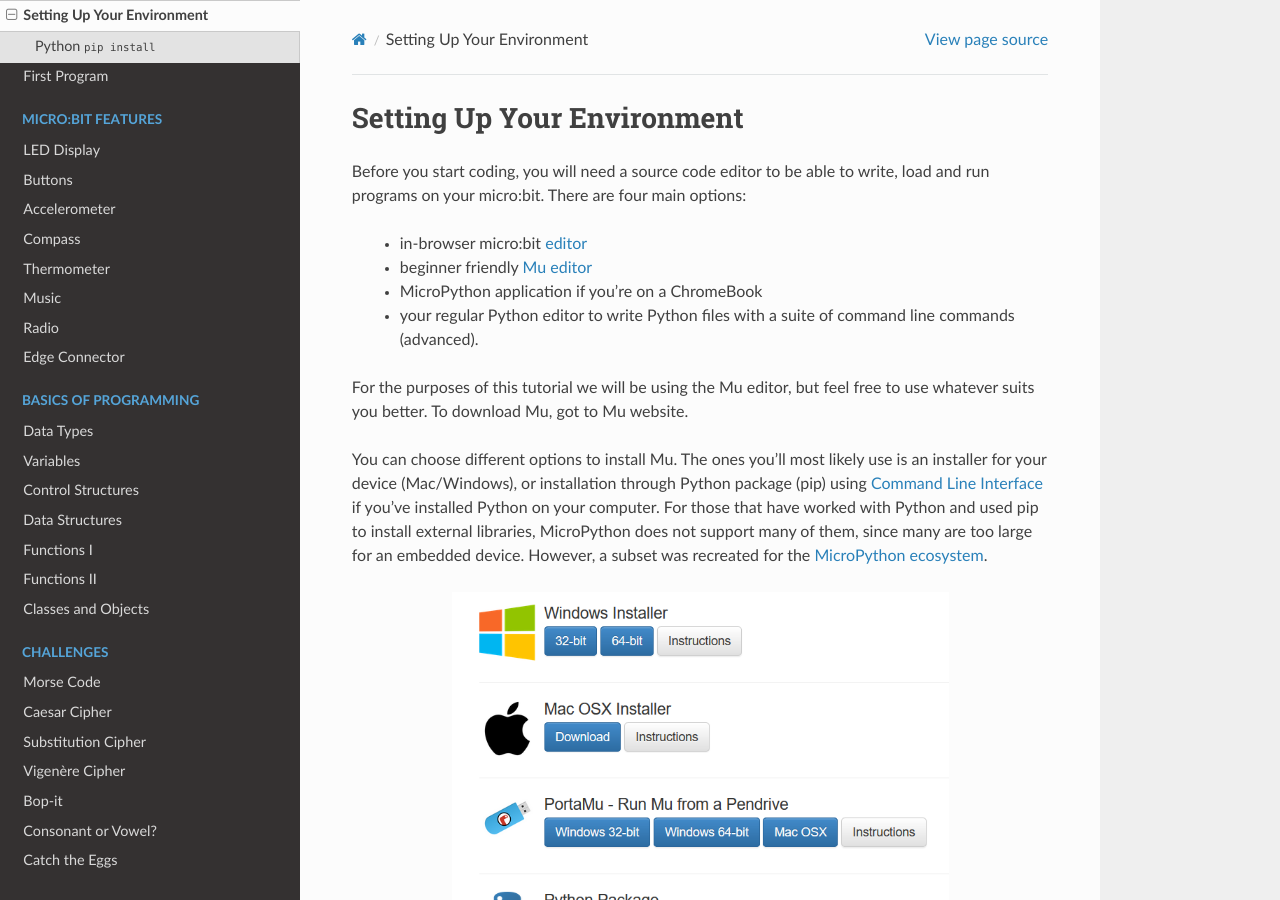
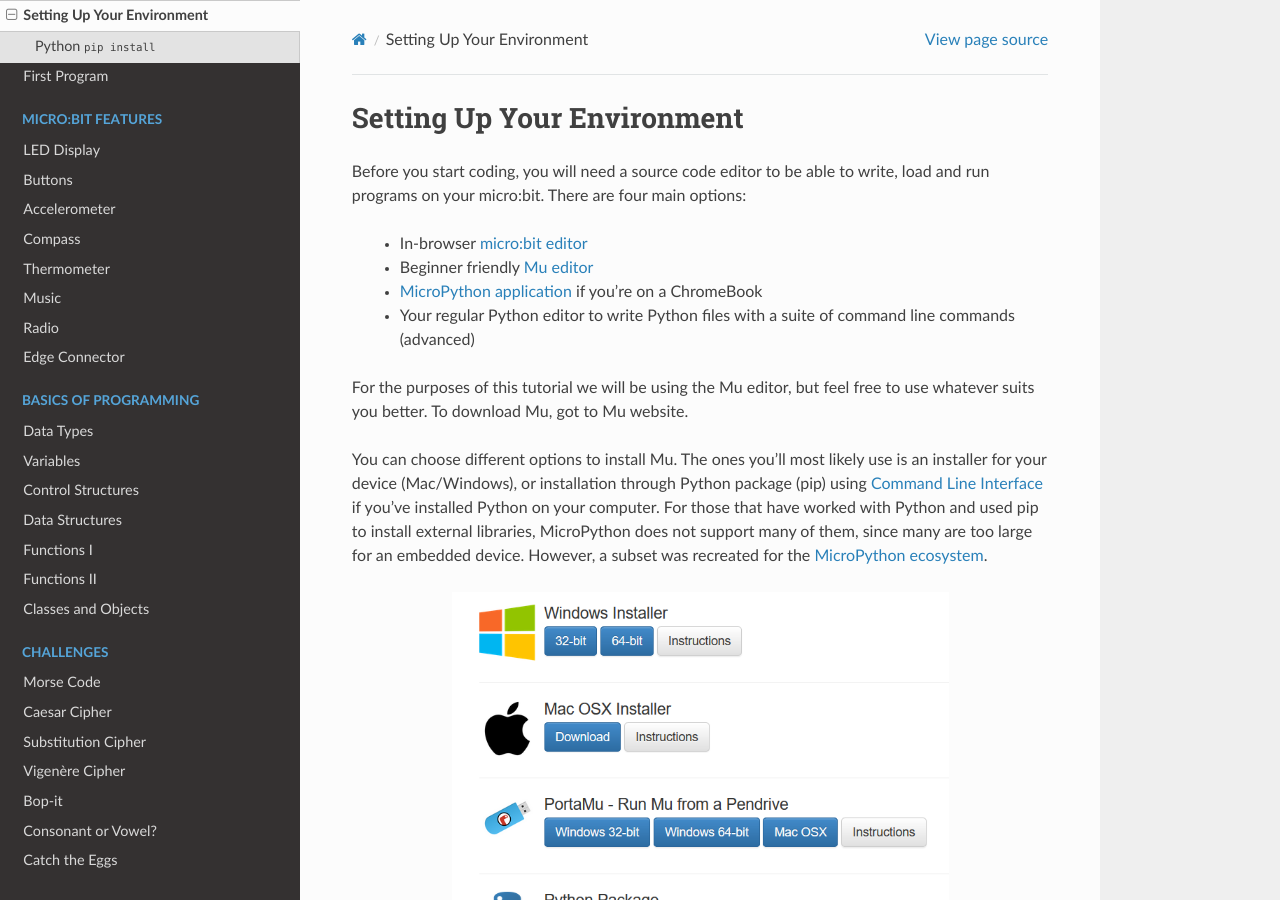
Before and after one commit to rharbird/microbit-challenges, a Sphinx documentation site: the page built from docs/source/introduction/environment.rst, in a window 1280 px wide and 900 px high. Built offline with Sphinx 7.4.7 and the Read the Docs theme 2.0.0, drawn with Linux system fonts in a browser that asks for light colours; part of the change alters nothing that is shown.

Commit message:
Add links

```diff
--- a/docs/source/introduction/environment.rst
+++ b/docs/source/introduction/environment.rst
@@ -5,16 +5,17 @@ Setting Up Your Environment
 Before you start coding, you will need a source code editor to be able to write, load and run programs on your micro:bit.
 \There are four main options:
 
-    - in-browser micro:bit editor_
-    - beginner friendly `Mu editor`_
-    - MicroPython application if you're on a ChromeBook
-    - your regular Python editor to write Python files with a suite of command line commands (advanced).
+    - In-browser `micro:bit editor`_
+    - Beginner friendly `Mu editor`_
+    - `MicroPython application`_ if you're on a ChromeBook
+    - Your regular Python editor to write Python files with a suite of command line commands (advanced)
 
 For the purposes of this tutorial we will be using the Mu editor, but feel free to use whatever suits you better.
 To download Mu, got to Mu website.
 
+.. _`micro:bit editor`: https://python.microbit.org
 .. _`Mu editor`: https://codewith.mu/
-.. _editor: https://python.microbit.org
+.. _`MicroPython application` : https://chrome.google.com/webstore/detail/micropython/lhdjeebhcalhgnbigbngiaglmladclbo?hl=en-GB
 .. _website: https://codewith.mu/en/
 
 You can choose different options to install Mu. The ones you'll most likely use is an installer for your device (Mac/Windows), or installation through
```
